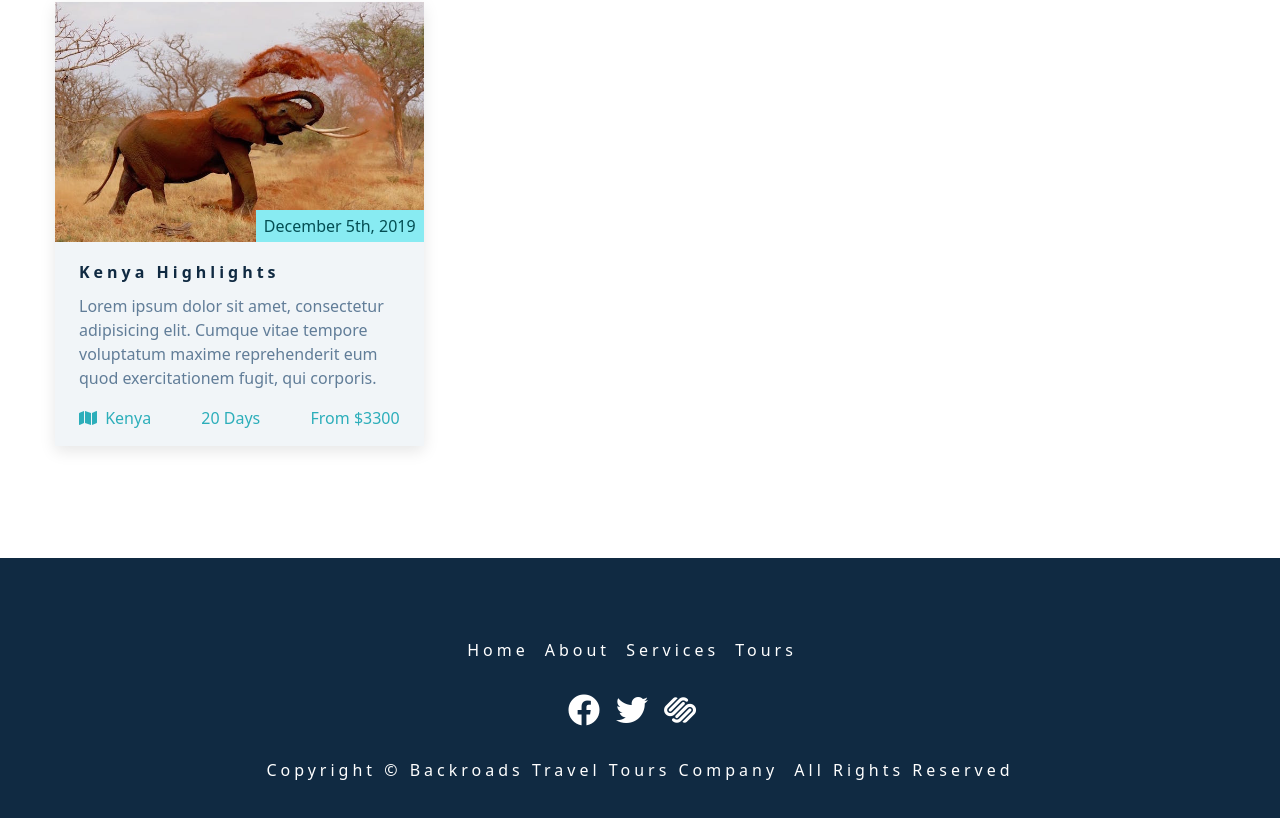
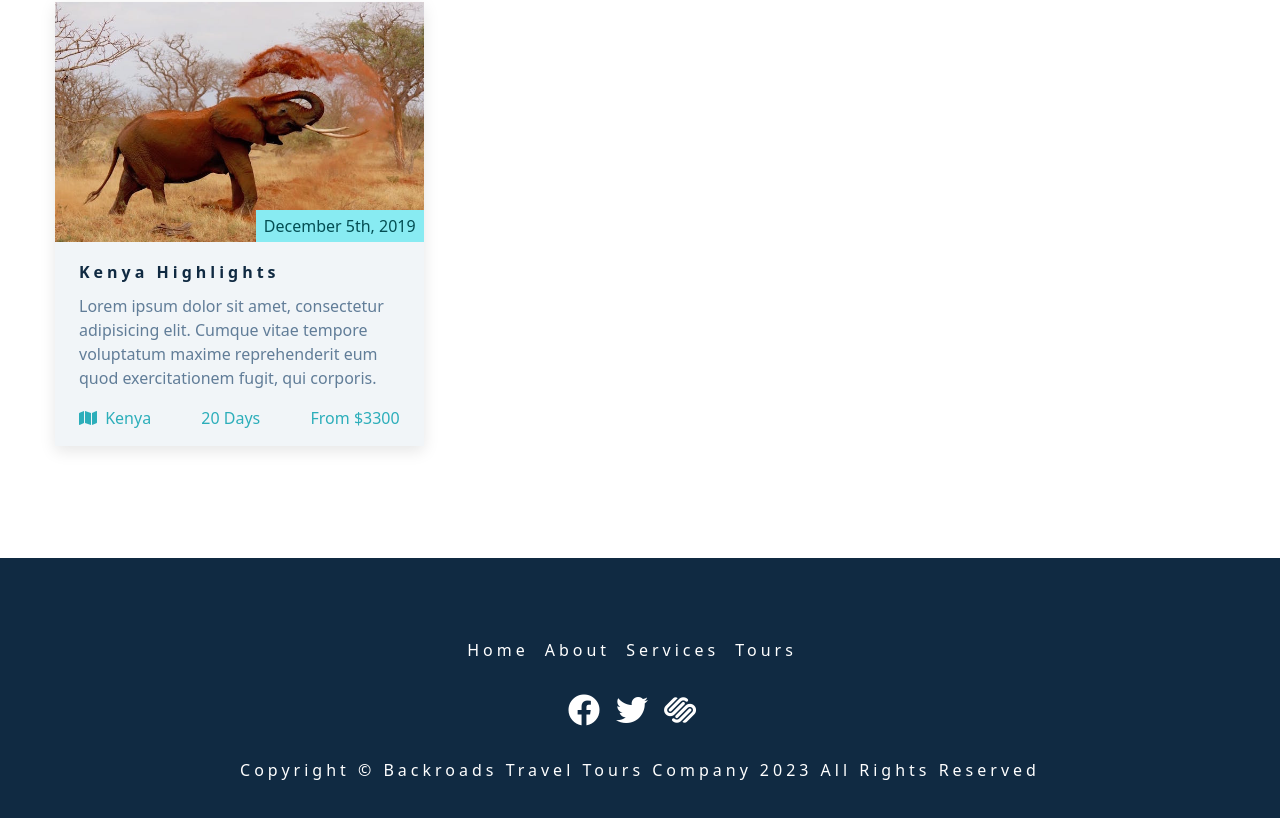
Before and after one commit to e-jinny/TIL, a React (Create React App) app in the folder React_Fundamentals/backroads-app/: page / in a window 1280 px wide. Shown: the part 2249-3067 px from the top of the page. Built offline with nearby package versions, Linux system fonts and the light colour scheme.

Commit message:
Add current year

```diff
--- a/React_Fundamentals/backroads-app/src/components/Footer.js
+++ b/React_Fundamentals/backroads-app/src/components/Footer.js
@@ -34,7 +34,7 @@ const Footer = () => {
       </ul>
       <p className='copyright'>
         copyright &copy; Backroads travel tours company
-        <span id='date'></span> all rights reserved
+        <span id='date'>{new Date().getFullYear()}</span> all rights reserved
       </p>
     </footer>
   );
```
